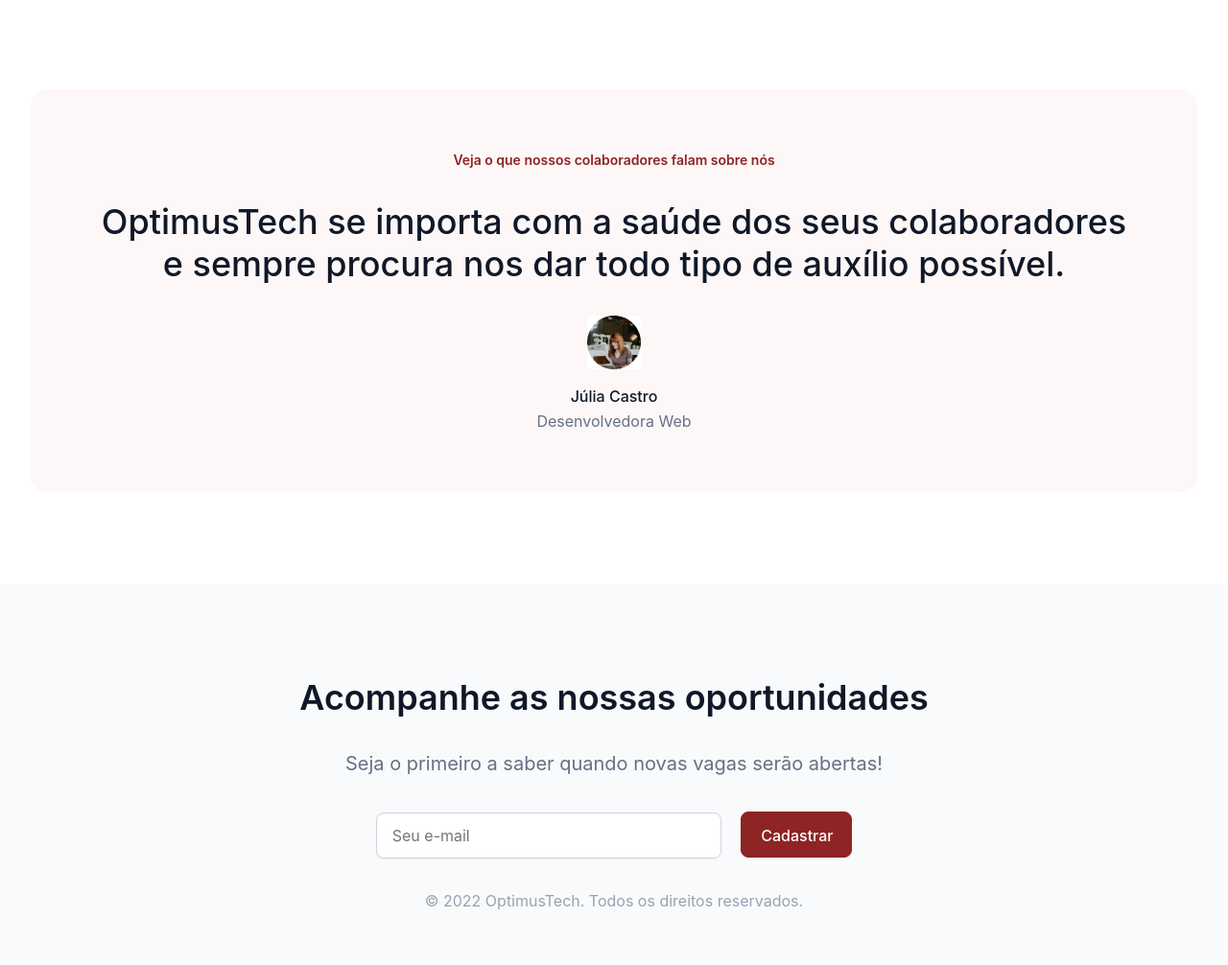
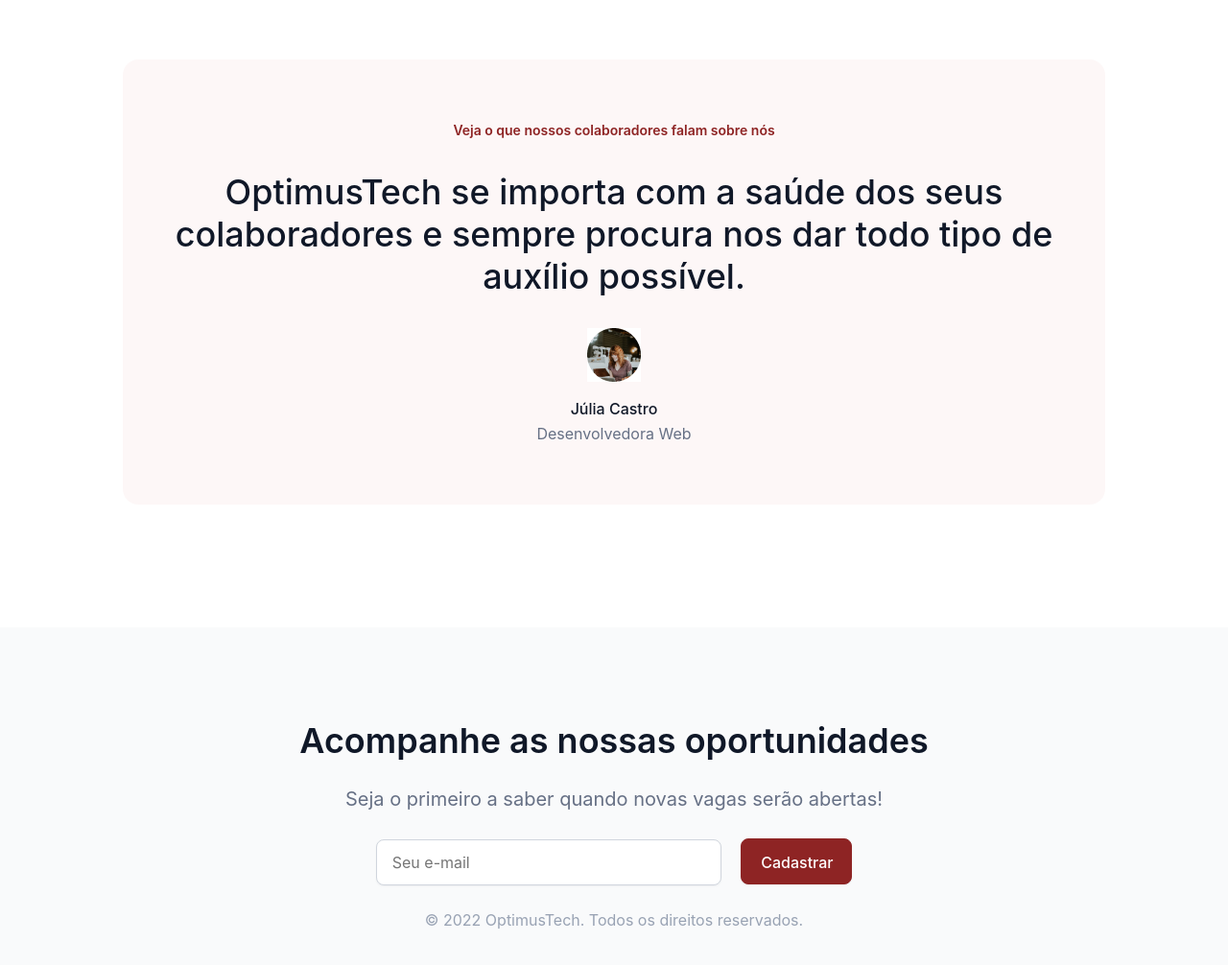
Before and after one commit to luistomasini/7daysofcode-html-css-vagas, a plain HTML site: page index.html in a window 1280 px wide. Shown: the part 2485-3491 px from the top of the page at 96% size. Drawn offline with Linux system fonts and the light colour scheme.

Commit message:
Update style.css

```diff
--- a/style.css
+++ b/style.css
@@ -151,7 +151,7 @@ header p:nth-child(3){
 }
 
 .disclaimer img {
-  width: 76rem;
+  width: 80%;
 }
 
 .vagas-container {
@@ -201,11 +201,10 @@ header p:nth-child(3){
   display: flex;
   flex-direction: column;
   align-items: center;
-  width: 76rem;
+  max-width: 80%;
   background: rgba(196, 25, 25, 0.03);
   border-radius: 16px;
-  margin: auto;
-  margin-top: 96px;
+  margin: 8em auto;
 }
 
 .depoimentos-title {
@@ -246,10 +245,12 @@ header p:nth-child(3){
 footer {
   display: flex;
   flex-direction: column;
+  justify-content: center;
+  align-items: center;
   background-color: #F9FAFB;
   margin-top: 96px;
-  gap: 32px;
-  align-items: center;
+  gap: 1.5rem;
+  text-align: center;
   padding: 96px 0;
 }
 
```
